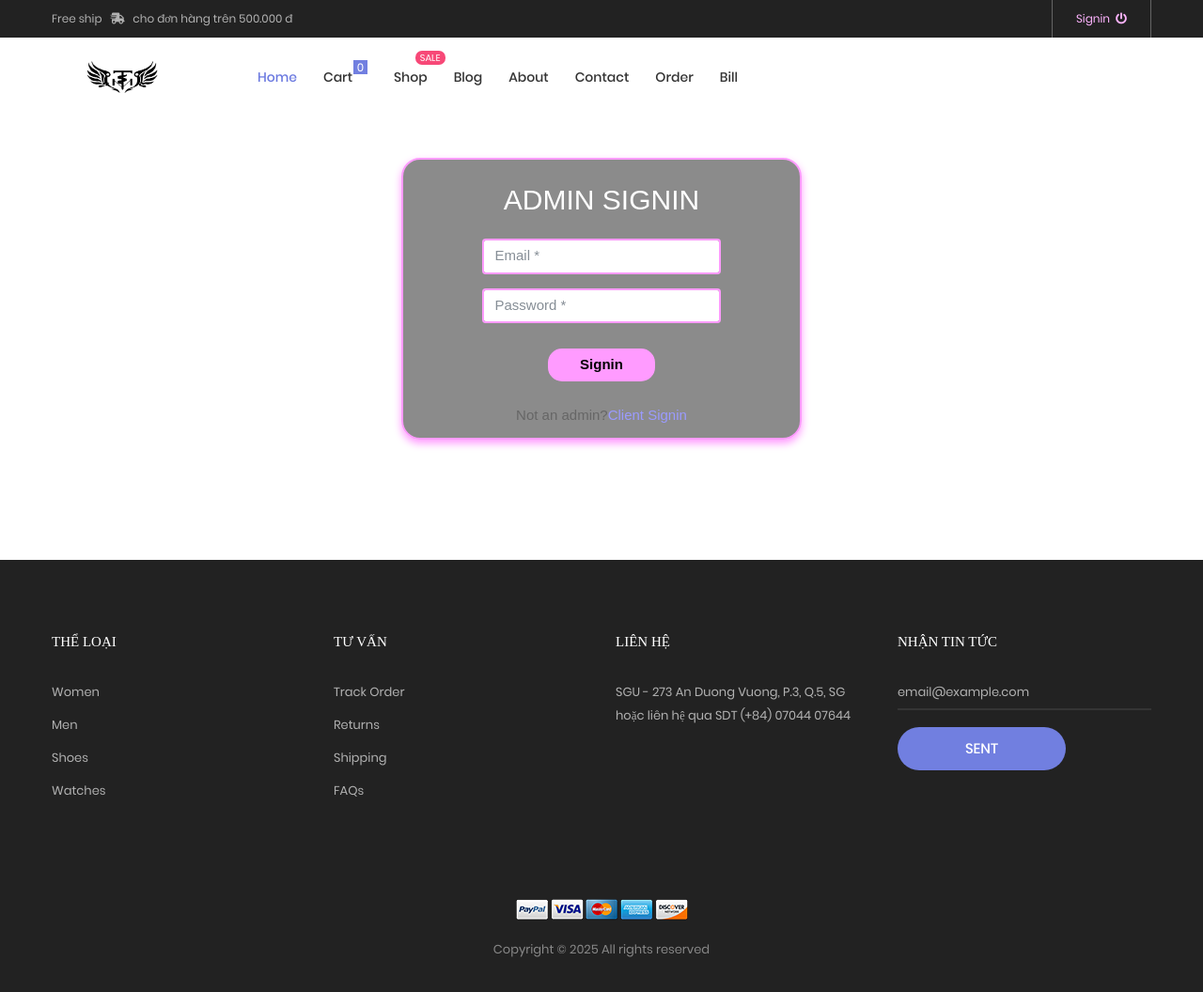
After one commit to vmhoafng/Fashion-shop, a PHP site: template view/account/admin_signin.php in a window 1280 px wide. The commit adds this page. Shown: the whole page at 94% size. Run offline with PHP 8.4, Linux system fonts and the light colour scheme; the template is opened without the code that fills it, so the values that code supplies are empty; some web fonts are replaced.

Commit message:
fix url login of admin

```diff
--- /dev/null
+++ b/view/account/admin_signin.php
@@ -0,0 +1,32 @@
+<div class="container-fluid sign-container">
+    <div class="row justify-content-center">
+        <div class="col-md-4 sign-form" style="margin: 10% 4% 10% 4%;">
+            <h2>ADMIN SIGNIN</h2>
+
+            <form action="index.php?ac=admin_signin" method="POST" onsubmit="return validateForm()">
+
+                <div class="form-group">
+                    <input type="text" class="form-control" placeholder="Email *" name="email" />
+                </div>
+
+                <div class="form-group">
+                    <input type="password" class="form-control" placeholder="Password *" name="password" />
+                </div>
+
+                <div class="row justify-content-center">
+                    <input type="submit" class="btnSubmit" value="Signin" name="signin" />
+                </div>
+            </form>
+
+            <?php if (isset($notice)) { ?>
+            <h5 style="color: rgb(255, 55, 155);">
+                <i class="far fa-times-circle"></i> <?= $notice; ?>
+            </h5>
+            <?php } ?>
+
+            <div class="d-flex justify-content-center links">
+                Not an admin? <a href="index.php?ac=signin">Client Signin</a>
+            </div>
+        </div>
+    </div>
+</div>
```
Also changed, not shown: index.php (+28 -32 lines).
